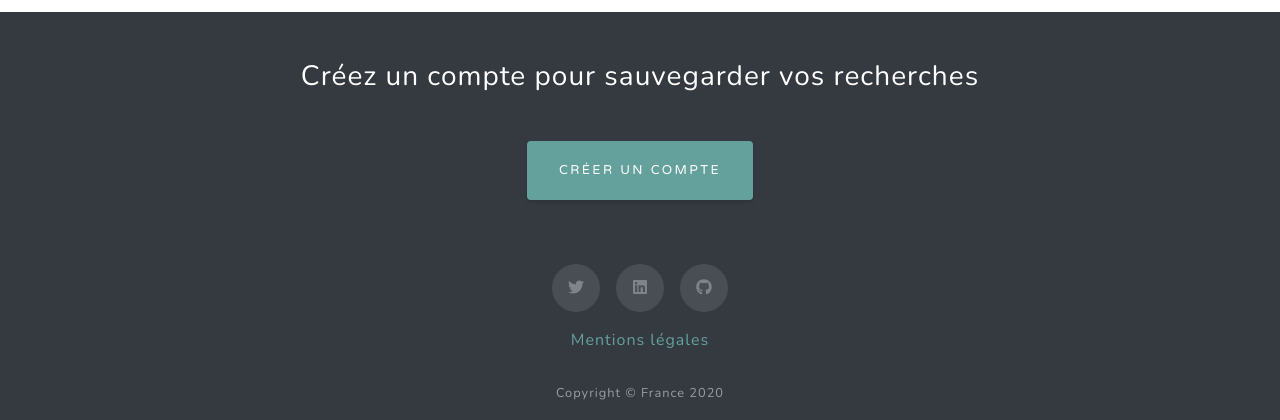
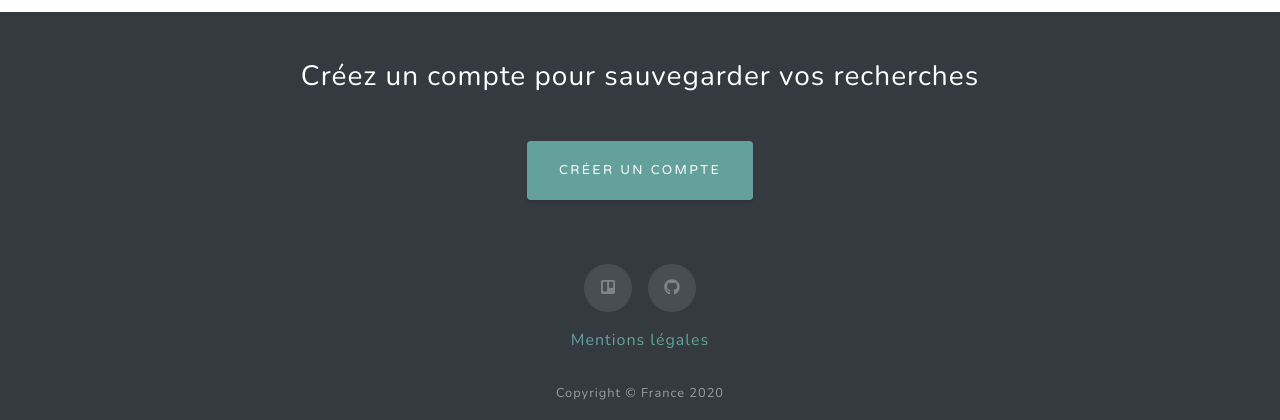
Before and after one commit to Tony380/Projet13, a Django app: page / in a window 1280 px wide. Shown: the part 2180-2600 px from the top of the page. Run offline with Django 3.2, Linux system fonts and the light colour scheme; some libraries are stand-ins or nearby versions.

Commit message:
Last corrections

```diff
--- a/templates/france/index.html
+++ b/templates/france/index.html
@@ -91,8 +91,7 @@
 <section class="contact-section bg-dark">
     <div class="container">
         <div class="social d-flex justify-content-center">
-            <a class="mx-2" target="_blank" href="https://twitter.com/TonyG380"><i class="fab fa-twitter"></i></a>
-            <a class="mx-2" target="_blank" href="https://www.linkedin.com/in/tony-a-gonzalez"><i class="fab fa-linkedin"></i></a>
+            <a class="mx-2" target="_blank" href="https://trello.com/b/exMtG38m/projet-13"><i class="fab fa-trello"></i></a>
             <a class="mx-2" target="_blank" href="https://github.com/Tony380/Projet13"><i class="fab fa-github"></i></a>
         </div>
         <div class="justify-content-center">
```
